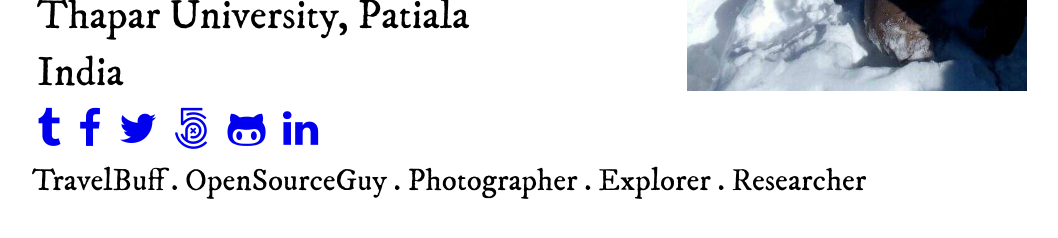
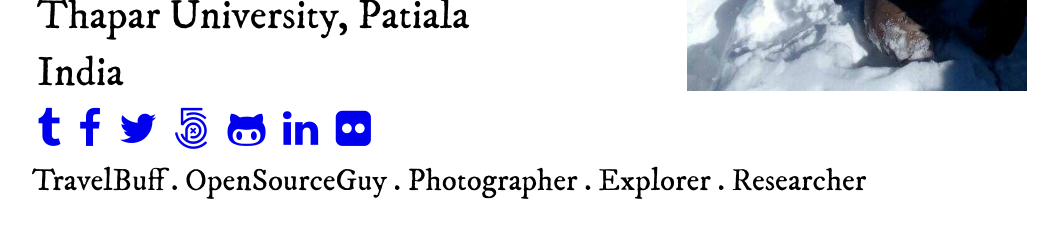
Before and after one commit to akshitarora/akshitarora.github.io, a Jekyll site: the page home/index.html, which Jekyll copies as it is, in a window 1280 px wide. Shown: the part 409-647 px from the top of the page, without its empty margins (113-1171 px from the left). Built offline with Jekyll 4.4.1, drawn with Linux system fonts in a browser that asks for light colours; nearby versions of some CDN libraries.

Commit message:
flickr link added

```diff
--- a/home/index.html
+++ b/home/index.html
@@ -22,6 +22,7 @@
     <a href="http://500px.com/akshitarora"><i class="fa fa-500px"></i></a>&nbsp;
     <a href="http://github.com/akshitarora"><i class="fa fa-github-alt"></i></a>&nbsp;
     <a href="https://in.linkedin.com/in/akshitarora1995"><i class="fa fa-linkedin"></i></a>&nbsp;
+    <a href="http://www.flickr.com/photos/akshitarora/"><i class="fa fa-flickr"></i></a>&nbsp;
 </h2>
 <h3>TravelBuff . OpenSourceGuy . Photographer . Explorer . Researcher
     </h3>
```
Also changed, not shown: 2 other files.
